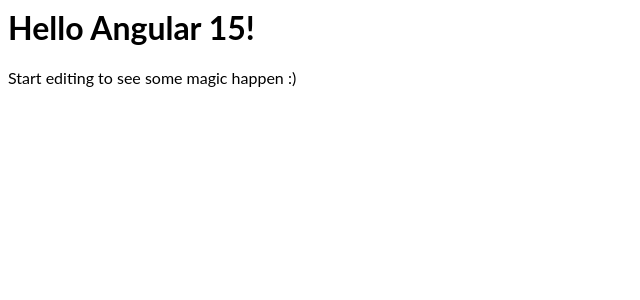
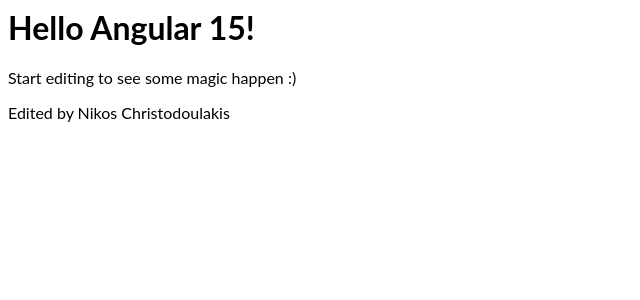
Before and after one commit to nchristodoulakis2/angular-ivy-p3qqwi, an Angular app: page / in a window 1280 px wide. Shown: the top 300 px of the page, without its empty margins (0-640 px from the left). Built offline with nearby package versions, Linux system fonts and the light colour scheme.

Commit message:
1 file modified

```diff
--- a/src/app/app.component.html
+++ b/src/app/app.component.html
@@ -1,4 +1,3 @@
 <hello name="{{ name }}"></hello>
-<p>
-  Start editing to see some magic happen :)
-</p>
+<p>Start editing to see some magic happen :)</p>
+<p>Edited by Nikos Christodoulakis</p>
```
